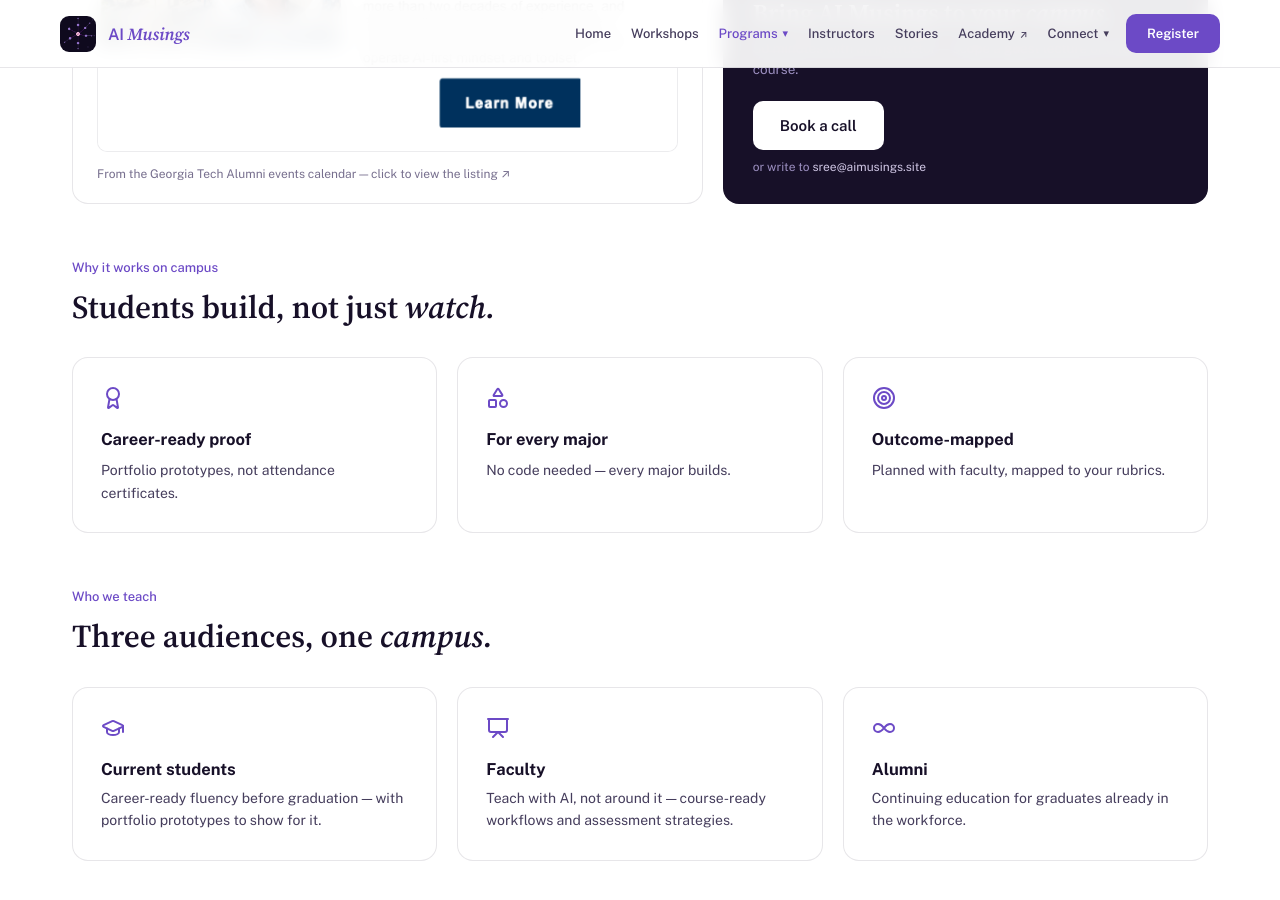
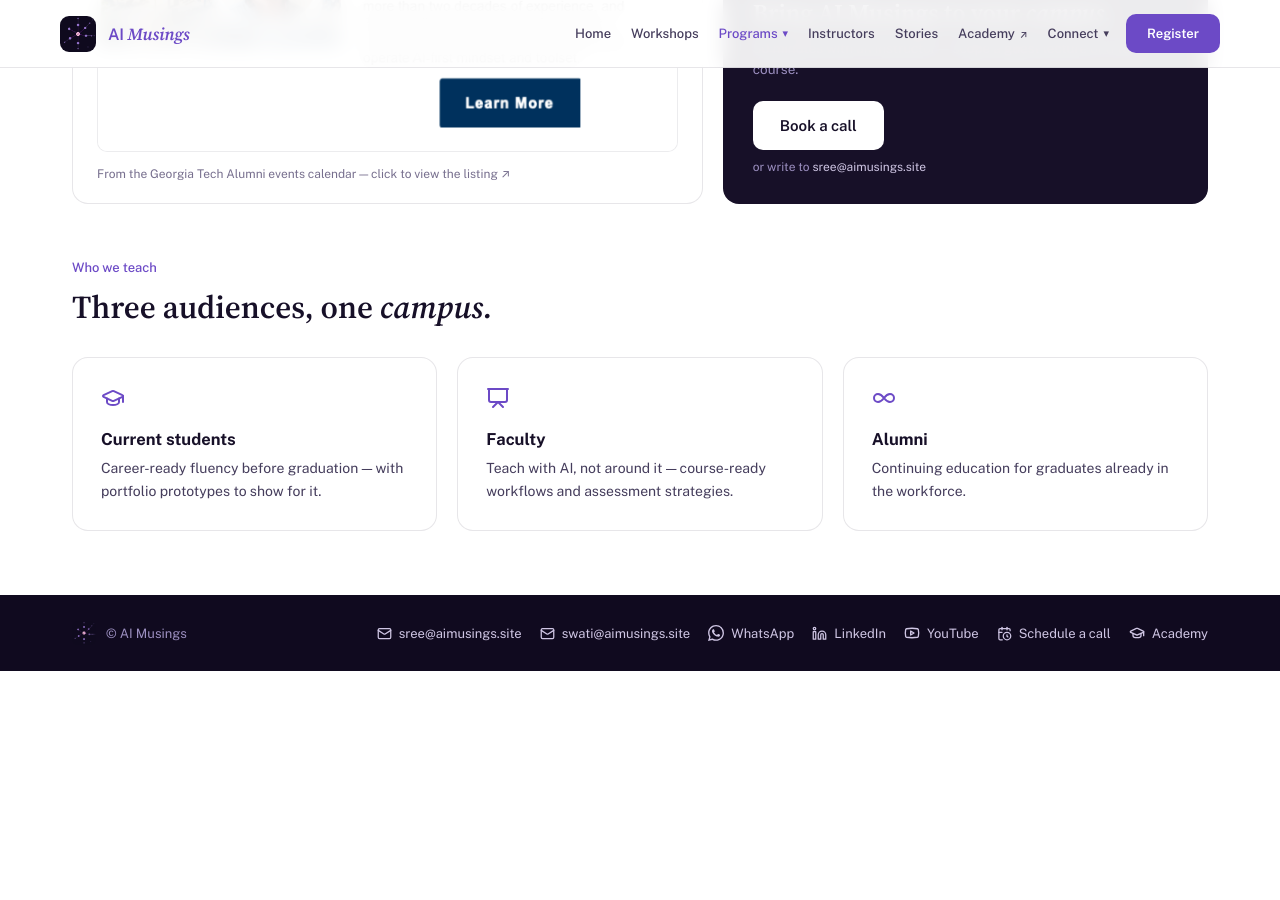
Before and after one commit to pulsarventures/aimusings.site, a Jekyll site: the page built from universities.html, in a window 1280 px wide and 900 px high, scrolled down 959 px. Built offline with Jekyll 4.4.1, drawn with Linux system fonts in a browser that asks for light colours; after the commit the page ends 1630 px from its top, so only the background shows below that.

Commit message:
Move GT proof strip to reviews section, expand Sree bio, trim universities page
GT social proof now sits alongside testimonials instead of after the hero.
Sree's bio adds cross-functional and enterprise/startup background.
Removed "Why it works on campus" section from the universities page.

Co-Authored-By: Claude Opus 4.6 <noreply@anthropic.com>

```diff
--- a/universities.html
+++ b/universities.html
@@ -70,29 +70,6 @@ permalink: /universities/
     </div>
   </div>
 
-  <!-- Why it works on campus -->
-  <div class="section" style="padding-bottom:0">
-    <div class="eyebrow">Why it works on campus</div>
-    <div class="h-32" style="margin-bottom:32px">Students build, not just <i>watch.</i></div>
-    <div class="grid g3">
-      <div class="card" style="padding:28px">
-        <span class="ic" style="--u:url('{{ ic | append: 'award.svg' | relative_url }}');width:24px;height:24px;color:var(--purple)"></span>
-        <div style="font:700 16.5px var(--sans);margin:12px 0 10px">Career-ready proof</div>
-        <div style="font:400 14px/1.6 var(--sans);color:var(--body)">Portfolio prototypes, not attendance certificates.</div>
-      </div>
-      <div class="card" style="padding:28px">
-        <span class="ic" style="--u:url('{{ ic | append: 'shapes.svg' | relative_url }}');width:24px;height:24px;color:var(--purple)"></span>
-        <div style="font:700 16.5px var(--sans);margin:12px 0 10px">For every major</div>
-        <div style="font:400 14px/1.6 var(--sans);color:var(--body)">No code needed — every major builds.</div>
-      </div>
-      <div class="card" style="padding:28px">
-        <span class="ic" style="--u:url('{{ ic | append: 'target.svg' | relative_url }}');width:24px;height:24px;color:var(--purple)"></span>
-        <div style="font:700 16.5px var(--sans);margin:12px 0 10px">Outcome-mapped</div>
-        <div style="font:400 14px/1.6 var(--sans);color:var(--body)">Planned with faculty, mapped to your rubrics.</div>
-      </div>
-    </div>
-  </div>
-
   <!-- Who we teach -->
   <div class="section" style="padding-bottom:64px">
     <div class="eyebrow">Who we teach</div>
```
Also changed, not shown: index.html (+11 -11 lines).
